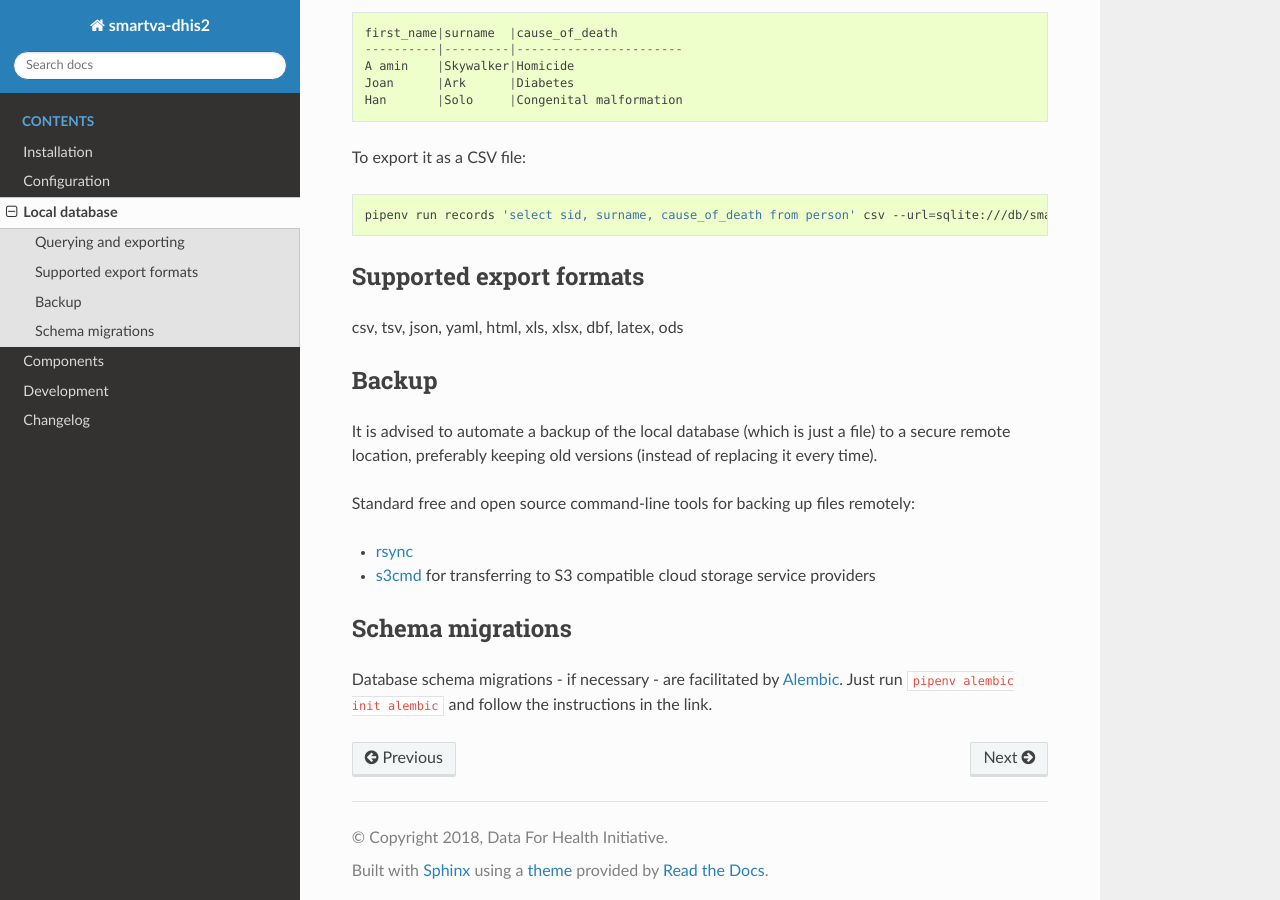
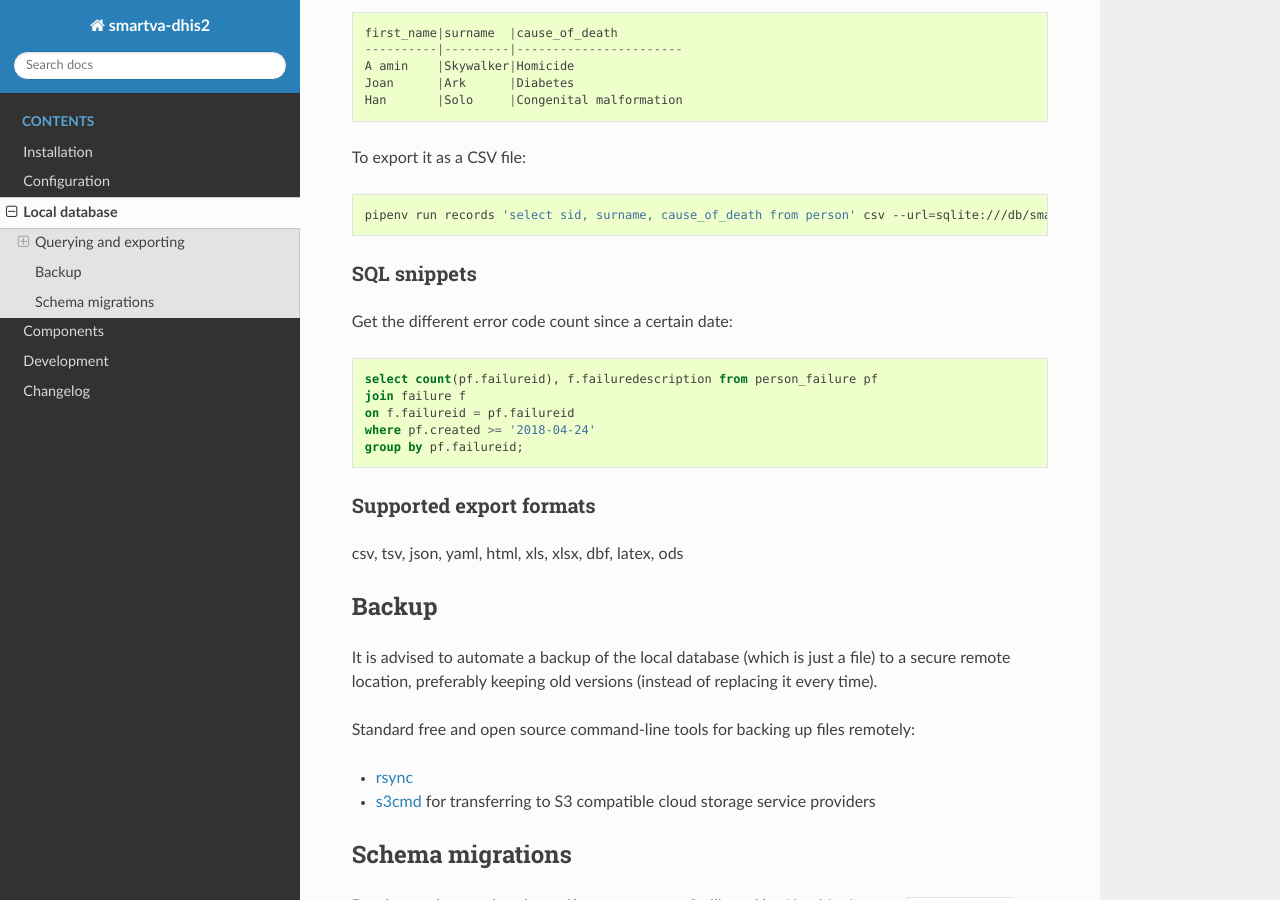
Before and after one commit to D4H-VA/smartva-dhis2, a Sphinx documentation site: the page built from docs/local_database.rst, in a window 1280 px wide and 900 px high, scrolled down 758 px. Built offline with Sphinx 7.4.7 and the Read the Docs theme 2.0.0, drawn with Linux system fonts in a browser that asks for light colours.

Commit message:
add sql snippets to docs

```diff
--- a/docs/local_database.rst
+++ b/docs/local_database.rst
@@ -42,8 +42,22 @@ To export it as a CSV file:
     pipenv run records 'select sid, surname, cause_of_death from person' csv --url=sqlite:///db/smartva-dhis2.db > export.csv
 
 
+SQL snippets
+^^^^^^^^^^^^^^^
+
+Get the different error code count since a certain date:
+
+.. code:: sql
+
+    select count(pf.failureid), f.failuredescription from person_failure pf
+    join failure f
+    on f.failureid = pf.failureid
+    where pf.created >= '2018-04-24'
+    group by pf.failureid;
+
+
 Supported export formats
--------------------------
+^^^^^^^^^^^^^^^^^^^^^^^^^
 
 csv, tsv, json, yaml, html, xls, xlsx, dbf, latex, ods
 
```
